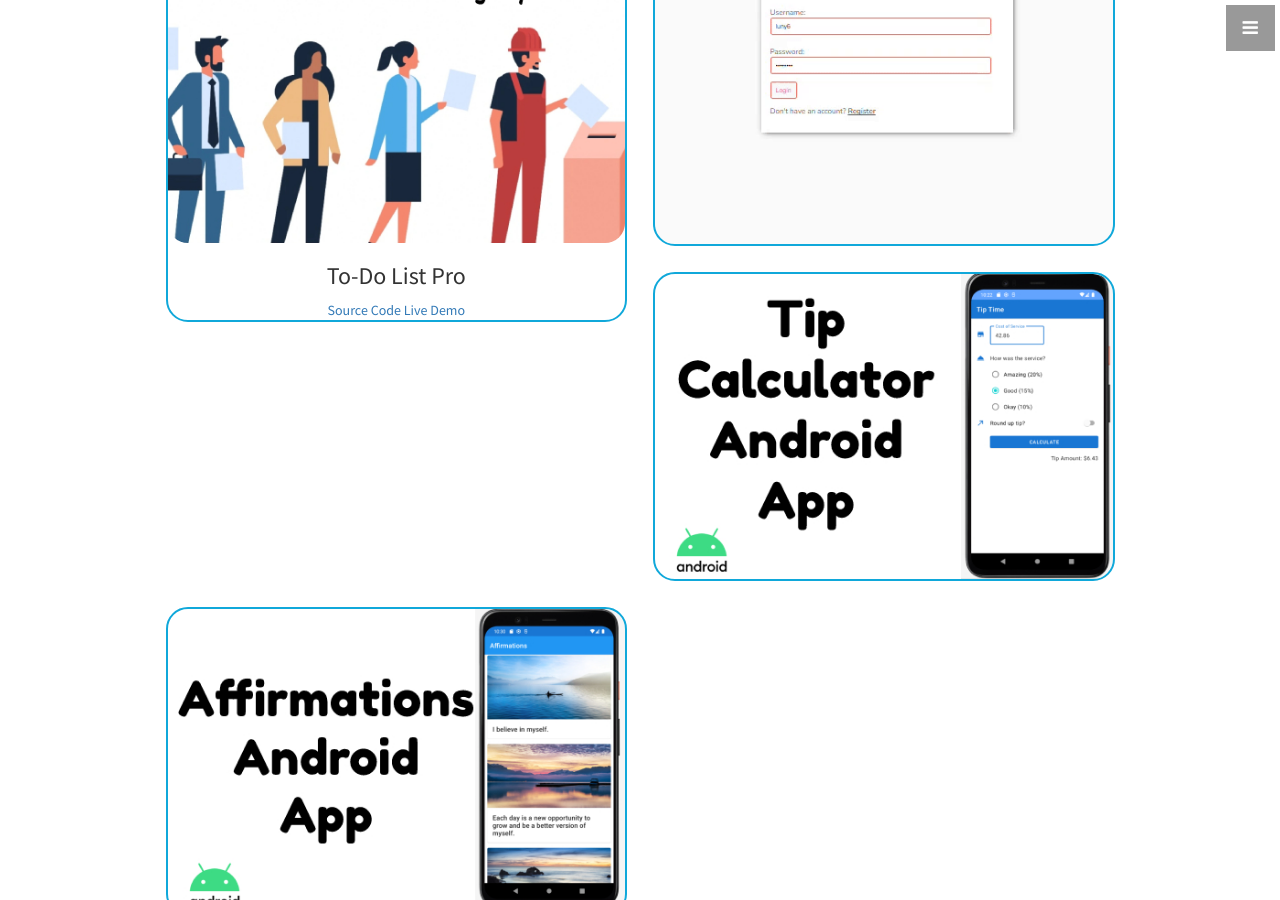
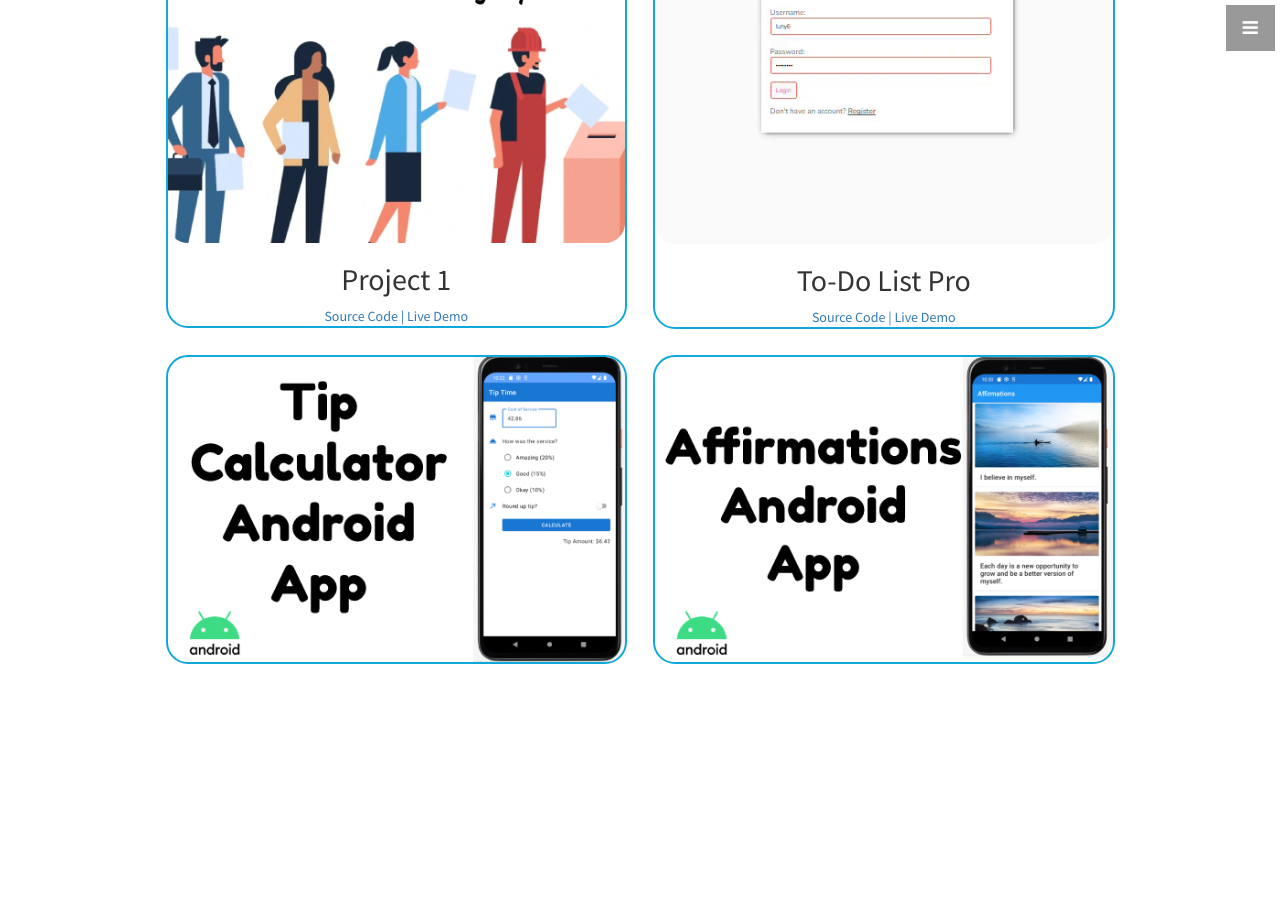
Before and after one commit to henryqbonilla/henryqbonilla.github.io, a Jekyll site: the page built from index.html, in a window 1280 px wide and 900 px high, scrolled down 1806 px. Built offline with Jekyll 4.4.1, drawn with Linux system fonts in a browser that asks for light colours.

Commit message:
Update portfolio.html

```diff
--- a/_includes/portfolio.html
+++ b/_includes/portfolio.html
@@ -10,11 +10,11 @@
               <a href="https://henryqbonilla.pythonanywhere.com/" target="_blank" rel="noopener noreferrer">
                 <img class="img-portfolio img-responsive" src="img/portfolio-1.jpg">
               </a>
-              <h3>To-Do List Pro</h3>
-              <a href="https://github.com/henryqbonilla/ToDoListPro">
-                Source Code
+              <h2>Project 1</h2>
+              <a href="https://github.com/henryqbonilla">
+                Source Code |
               </a>
-              <a href="https://henryqbonilla.pythonanywhere.com/">
+              <a href="https://github.com/henryqbonilla">
                 Live Demo
               </a>
             </div>
@@ -23,6 +23,13 @@
             <div class="portfolio-item">
               <a href="https://github.com/henryqbonilla/UlisesFlooringCompany">
                 <img class="img-portfolio img-responsive" src="img/todolist_sample.gif">
+              </a>
+              <h2>To-Do List Pro</h2>
+              <a href="https://github.com/henryqbonilla/ToDoListPro">
+                Source Code |
+              </a>
+              <a href="https://henryqbonilla.pythonanywhere.com/">
+                Live Demo
               </a>
             </div>
           </div>
```
